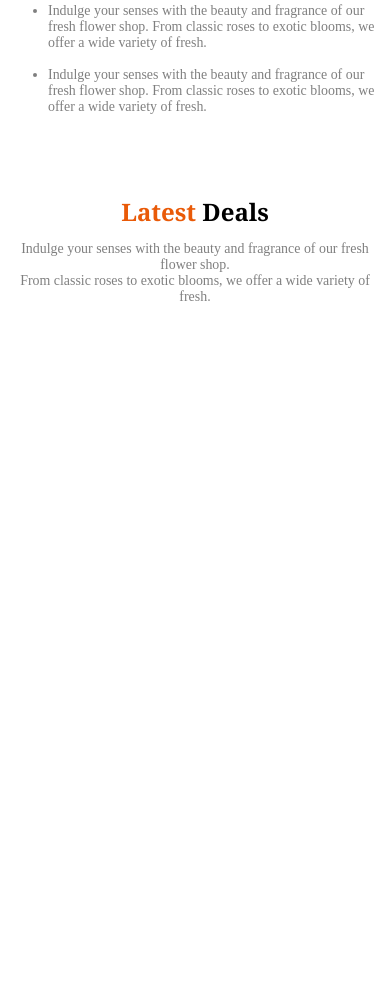
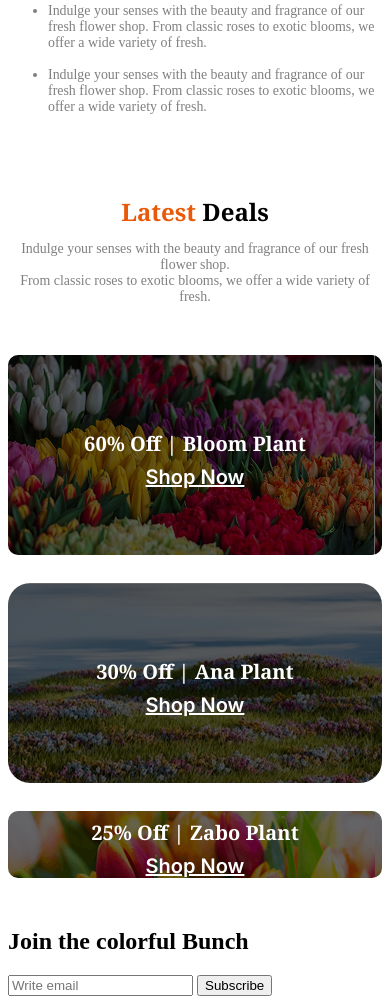
Before and after one commit to amjad-hussen/Assignment-2, a plain HTML site: page index.html in a window 390 px wide. Shown: the part 2989-3993 px from the top of the page. Before the commit the page ends 3308 px from the top, so only its background shows below. Drawn offline with Linux system fonts and the light colour scheme.

Commit message:
added the box Items

```diff
--- a/Styles/style.css
+++ b/Styles/style.css
@@ -116,7 +116,7 @@ li a{
     font-family: "Inter", sans-serif;
     margin:10px;
 }
-button{
+.card-btn{
     font-weight: 600;
     color: #FFFFFF;
     background-color: #E95A08;
@@ -147,12 +147,81 @@ button{
     text-align: center;
 }
 
+/* Box Design */
+.box{
+    display: grid;
+    grid-template-columns: repeat(1,367px) auto;
+    gap: 28px;
+    grid-template-rows: repeat(2,200px) auto;
+    font-family:"Noto Serif", serif;
+    color: #FFFFFF;
+}
+.box-1{
+
+     border-radius: 10px;
+     display: flex;
+     justify-content: center;
+     align-items: center;
+     flex-direction: column;
+     font-size: 1.25rem;
+     font-weight: bold;
+      background-image: linear-gradient(to bottom, rgba(0,0,0,0.6), rgba(0,0,0,0.6)), url("../assets/deal-bloom.png");
+
+
+}
+.box-2{
+
+    grid-row: span 2;
+    border-radius: 22px;
+    display: flex;
+     justify-content: center;
+     align-items: center;
+     flex-direction: column;
+     font-size: 2.5rem;
+     font-weight: bold;
+     background-image: linear-gradient(to bottom, rgba(0,0,0,0.6), rgba(0,0,0,0.6)), url("../assets/deal-zabo.png");
+     position: relative;
+
+
+}
+.box-3{
+
+    border-radius: 10px;
+    display: flex;
+     justify-content: center;
+     align-items: center;
+     flex-direction: column;
+     font-size: 1.25rem;
+     font-weight: bold;
+     background-image: linear-gradient(to bottom, rgba(0,0,0,0.6), rgba(0,0,0,0.6)), url("../assets/deal-ana.png");
+
+
+}
+#shop{
+    font-size: 1.75rem;
+}
+
+.box a{
+    color: white;
+    font-weight: 600;
+    font-family: "Inter", sans-serif;
+}
+.box h4{
+    margin: 8px;
+}
+
 
 
 
 
 /* Mobile Device Design */
-header > section{
+
+
+@media screen and (max-width:576px) {
+
+    /* Shared Design */
+
+    header > section{
     margin-bottom: 50px;
 
 }
@@ -161,8 +230,7 @@ main > section{
 
 }
 
-@media screen and (max-width:576px) {
-    ul li .home , .shop{
+ul li .home , .shop{
         display: none;
     }
     nav{
@@ -192,7 +260,7 @@ main > section{
         column-gap: 20px;
 
     }
-    button{
+    .card-btn{
         padding: 10px 48px;
     }
     .card-img{
@@ -223,6 +291,25 @@ main > section{
 
     }
 
+    /* Box Design */
+    .box{
+        grid-template-columns: repeat(1,1fr);
+
+        max-width: 100%;
+
+    }
+    .box-2{
+        font-size: 1.25rem;
+
+    }
+    #shop{
+    font-size: 1.25rem;
+}
+.box-2{
+    grid-row: span 1;
+}
+
+
 
 
 
--- a/index.html
+++ b/index.html
@@ -79,43 +79,43 @@
                     <img src="assets/sample-flower-image.png" alt="" class="card-img">
                     <h4 class="card-name">Lily Blossom</h4>
                     <h4 class="card-price">20 USD</h4>
-                    <button>ADD TO CART</button>
+                    <button class="card-btn">ADD TO CART</button>
                 </div>
                 <div class="card">
                     <img src="assets/sample-flower-image.png" alt="" class="card-img">
                     <h4 class="card-name">Lily Blossom</h4>
                     <h4 class="card-price">20 USD</h4>
-                    <button>ADD TO CART</button>
+                    <button class="card-btn">ADD TO CART</button>
                 </div>
                 <div class="card">
                     <img src="assets/sample-flower-image.png" alt="" class="card-img">
                     <h4 class="card-name">Lily Blossom</h4>
                     <h4 class="card-price">20 USD</h4>
-                    <button>ADD TO CART</button>
+                    <button class="card-btn">ADD TO CART</button>
                 </div>
                 <div class="card">
                     <img src="assets/sample-flower-image.png" alt="" class="card-img">
                     <h4 class="card-name">Lily Blossom</h4>
                     <h4 class="card-price">20 USD</h4>
-                    <button>ADD TO CART</button>
+                    <button class="card-btn">ADD TO CART</button>
                 </div>
                 <div class="card">
                     <img src="assets/sample-flower-image.png" alt="" class="card-img">
                     <h4 class="card-name">Lily Blossom</h4>
                     <h4 class="card-price">20 USD</h4>
-                    <button>ADD TO CART</button>
+                    <button class="card-btn">ADD TO CART</button>
                 </div>
                 <div class="card">
                     <img src="assets/sample-flower-image.png" alt="" class="card-img">
                     <h4 class="card-name">Lily Blossom</h4>
                     <h4 class="card-price">20 USD</h4>
-                    <button>ADD TO CART</button>
+                    <button class="card-btn">ADD TO CART</button>
                 </div>
                 <div class="card">
                     <img src="assets/sample-flower-image.png" alt="" class="card-img">
                     <h4 class="card-name">Lily Blossom</h4>
                     <h4 class="card-price">20 USD</h4>
-                    <button>ADD TO CART</button>
+                    <button class="card-btn">ADD TO CART</button>
                 </div>
             </div>
         </section>
@@ -147,6 +147,30 @@
             </div>
         </section>
 
+        <section class="box">
+            <div class="box-1">
+                <h4>60% Off | Bloom Plant</h4>
+                <a href="">Shop Now</a>
+            </div>
+            <div class="box-2">
+                <h4>30% Off | Ana  Plant</h4>
+                <a id="shop" href="">Shop Now</a>
+            </div>
+            <div class="box-3">
+                <h4>25% Off | Zabo Plant</h4>
+                <a href="">Shop Now</a>
+            </div>
+        </section>
+
+        <section class="branch">
+            <div class="">
+                <h2 class="branch-title">Join the colorful Bunch</h2>
+                <input type="text" placeholder="Write email">
+                <button>Subscribe</button>
+            </div>
+
+        </section>
+
     </main>
     <footer>
 
```
